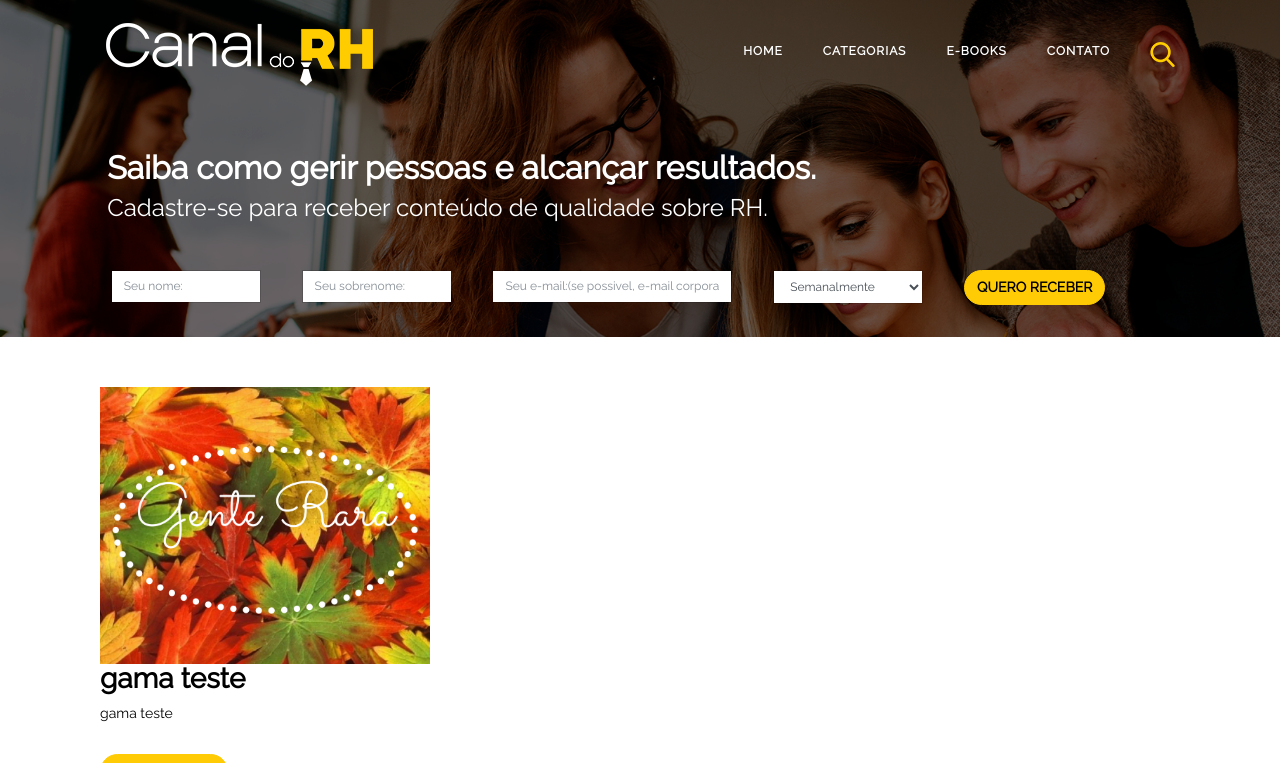
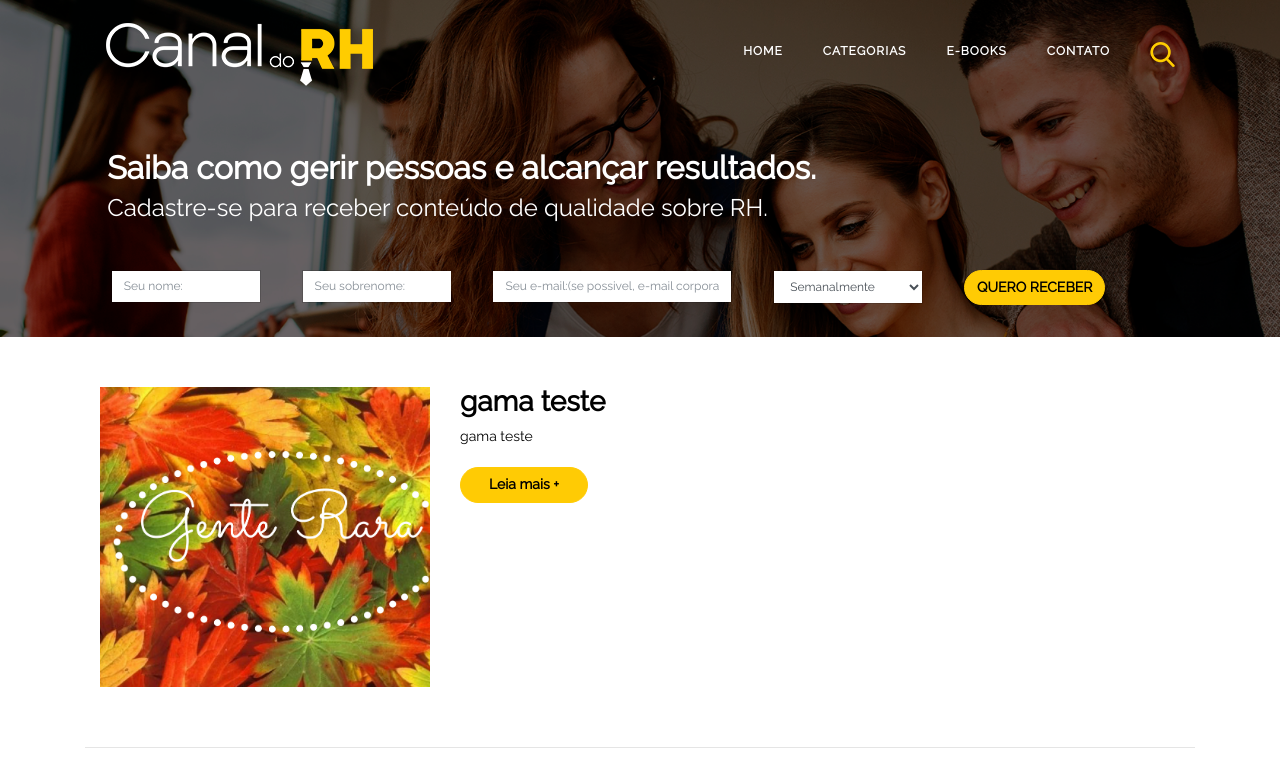
Before and after one commit to philippe28/Django-Blog, a Django app: page / in a window 1280 px wide. Shown: the top 763 px of the page. Run offline with Django 3.2, Linux system fonts and the light colour scheme; data comes from the database, SQL or seed files in the repository; some libraries are stand-ins or nearby versions.

Commit message:
save
save

```diff
--- a/blog/static/css/style.css
+++ b/blog/static/css/style.css
@@ -209,16 +209,8 @@ width: 100%;
 }
 .post {
   width: 100%;
-  /*margin-bottom: 30px;*/
+  margin-bottom: 30px;
 }
-
-.post img {
-    width: 100%;
-    height: 100%;
-    /*max-height: 200px;/*
-    /* margin-bottom: 30px; */
-}
-
 .postdetalhe {
   width: 100%;
   padding-left: 30%;
--- a/blog/templates/blog/post_lista.html
+++ b/blog/templates/blog/post_lista.html
@@ -6,7 +6,8 @@
   <div class="row post-preview col-md-12 post">
     <div class="col-md-4 col-sm-6 post">
       <a href="http://canaldorh.com/post/{{ post.slug }}">
-        <img src="{{post.image}}"></div>
+        <div style="background:  url({{post.image}}) no-repeat;
+        height: 300px; background-size: cover;"></div>
       </a>
     </div>
     <div class="col-md-6">
```
